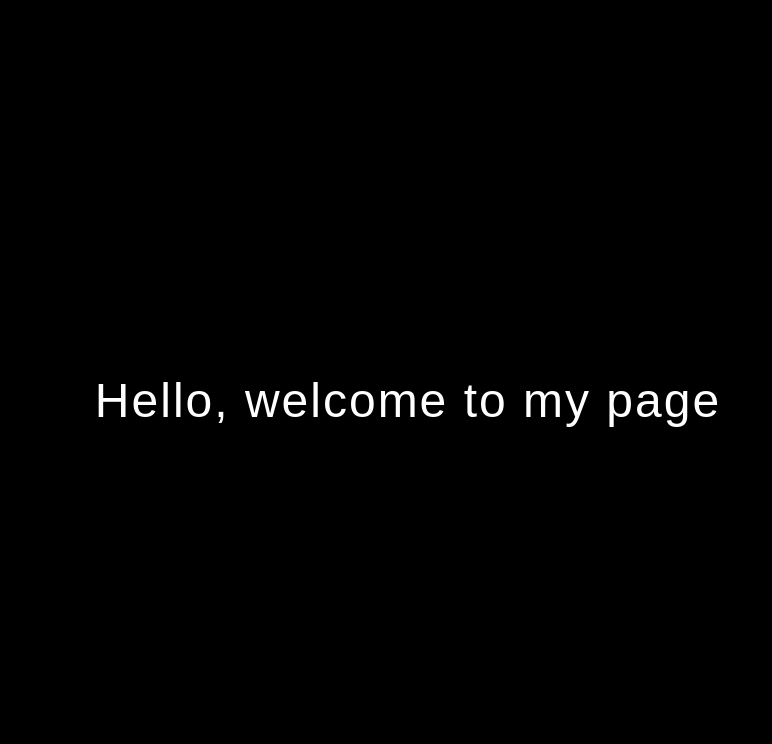
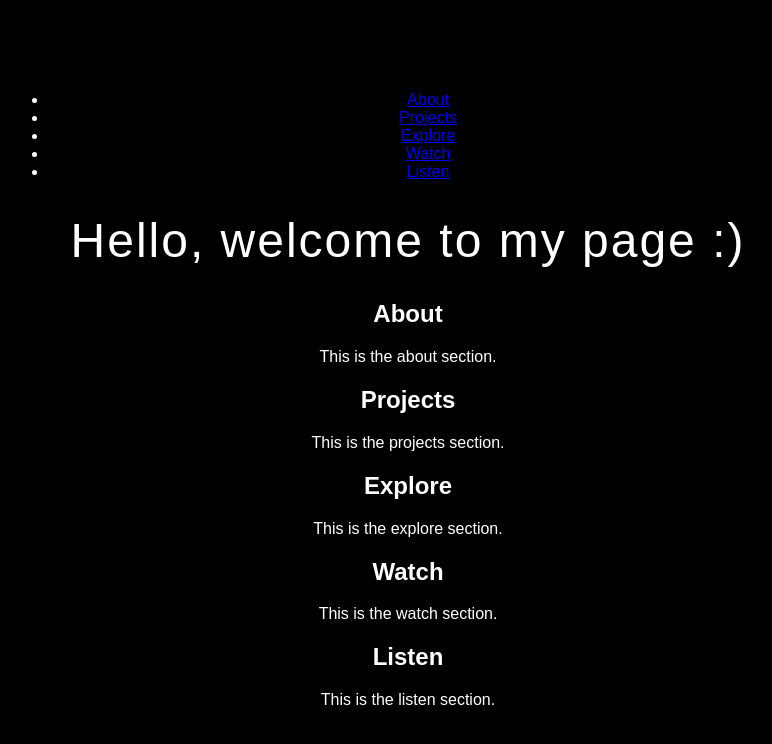
Before and after one commit to mahithabushap/mahithabushap.github.io, a plain HTML site: page index.html in a window 1280 px wide. Shown: the whole page, without its empty margins (232-1004 px from the left). Drawn offline with Linux system fonts and the light colour scheme.

Commit message:
Update index.html

```diff
--- a/index.html
+++ b/index.html
@@ -8,7 +8,43 @@
 </head>
 <body>
     <div class="container">
-        <h1 class="typing-animation">Hello, welcome to my page</h1>
+        <!-- Navigation Bar -->
+        <nav>
+            <ul class="nav-links">
+                <li><a href="#about">About</a></li>
+                <li><a href="#projects">Projects</a></li>
+                <li><a href="#explore">Explore</a></li>
+                <li><a href="#watch">Watch</a></li>
+                <li><a href="#listen">Listen</a></li>
+            </ul>
+        </nav>
+
+        <!-- Main Content -->
+        <div class="content">
+            <h1 class="typing-animation">Hello, welcome to my page :)</h1>
+        </div>
+
+        <!-- Section Content (will be added later) -->
+        <section id="about">
+            <h2>About</h2>
+            <p>This is the about section.</p>
+        </section>
+        <section id="projects">
+            <h2>Projects</h2>
+            <p>This is the projects section.</p>
+        </section>
+        <section id="explore">
+            <h2>Explore</h2>
+            <p>This is the explore section.</p>
+        </section>
+        <section id="watch">
+            <h2>Watch</h2>
+            <p>This is the watch section.</p>
+        </section>
+        <section id="listen">
+            <h2>Listen</h2>
+            <p>This is the listen section.</p>
+        </section>
     </div>
 </body>
 </html>
```
